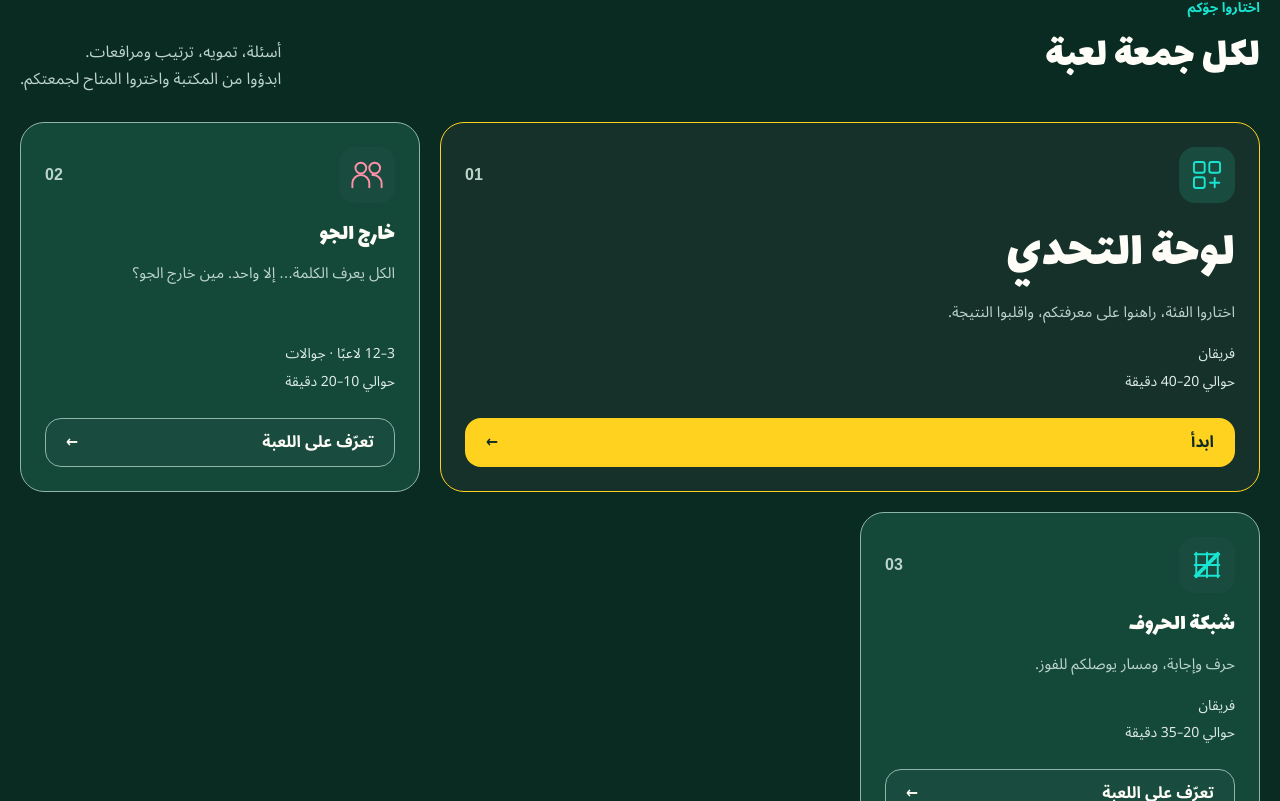
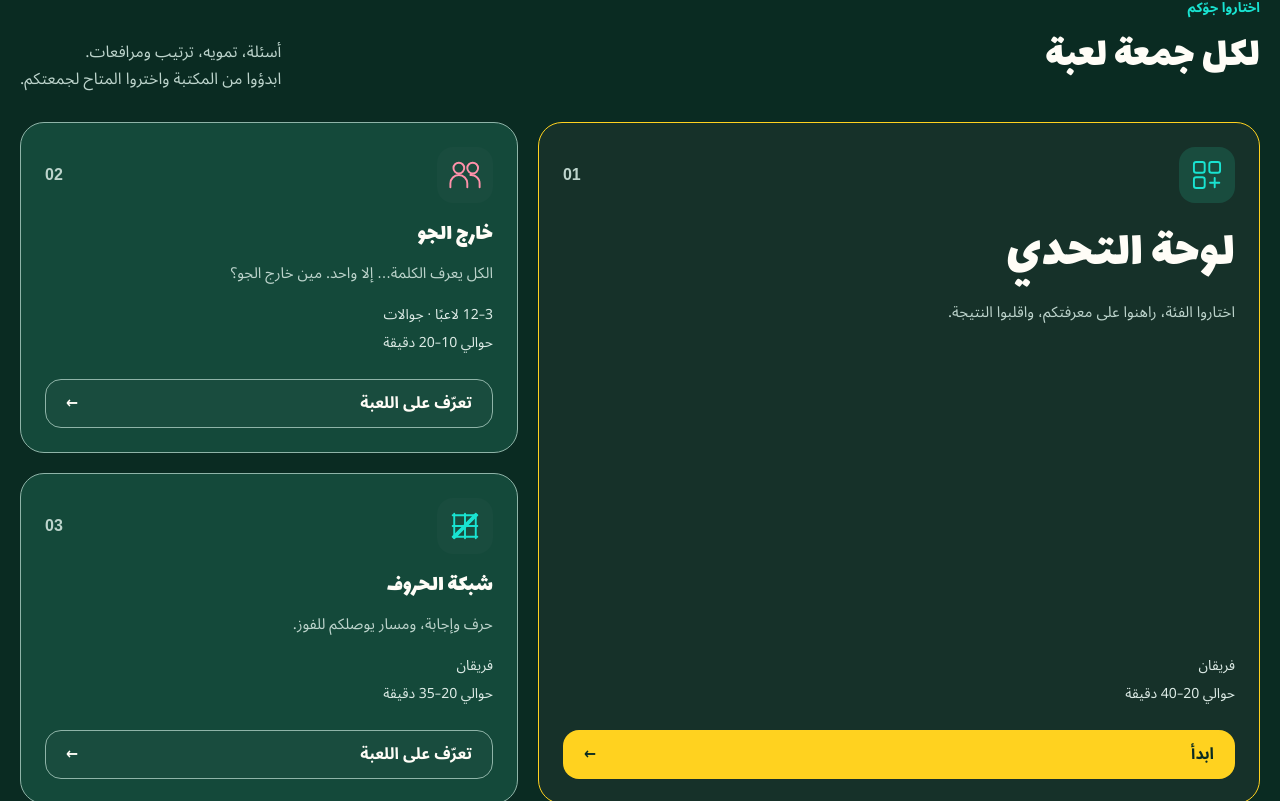
Before and after one commit to 7assan-0/quddam, a Next.js app in the folder qalba-platform/: page / in a window 1280 px wide. Shown: the part 799-1600 px from the top of the page. Built offline with nearby package versions, Linux system fonts and the light colour scheme; no server answers.

Commit message:
ui: balance featured cards and improve mobile host/room presentation

```diff
--- a/qalba-platform/src/styles/quddam.css
+++ b/qalba-platform/src/styles/quddam.css
@@ -195,21 +195,25 @@ h1,h2,h3,.quddam-brand { font-family:var(--font-display); font-weight:400; }
 .night-next-button{width:min(100%,420px);min-height:60px;background:var(--color-accent-gold);color:var(--neutral-900)}
 
 /* Front page: one featured game and optional deeper discovery. */
-.quddam-featured-games .game-card-hero{grid-column:span 2;border-color:var(--color-accent-gold);background:var(--neutral-800)}
+.quddam-featured-games{grid-template-columns:minmax(0,1.45fr) minmax(0,1fr);grid-template-rows:repeat(2,minmax(0,1fr))}
+.quddam-featured-games .game-card-hero{grid-column:1;grid-row:1/span 2;border-color:var(--color-accent-gold);background:var(--neutral-800)}
+.quddam-featured-games>.game-card:nth-child(2){grid-column:2;grid-row:1}
+.quddam-featured-games>.game-card:nth-child(3){grid-column:2;grid-row:2}
 .game-card-hero .game-card-copy :is(h2,h3){font-size:clamp(2rem,4vw,3.2rem)}.game-card-hero .btn-primary,.game-card-hero .btn-secondary{background:var(--color-accent-gold);color:var(--neutral-900);border-color:transparent}
 .more-games{margin-block:var(--space-5) var(--space-8)}.more-games>summary{cursor:pointer;display:flex;align-items:center;min-height:48px;font-weight:700;padding:12px 16px;border:1px solid var(--line);border-radius:var(--radius-md)}.more-games[open]>summary{margin-bottom:var(--space-4)}
-@media(max-width:700px){.quddam-featured-games{grid-template-columns:1fr}.quddam-featured-games .game-card-hero{grid-column:auto}}
+@media(max-width:700px){.quddam-featured-games{grid-template-columns:minmax(0,1fr);grid-template-rows:auto}.quddam-featured-games>.game-card{grid-column:auto!important;grid-row:auto!important}}
 
 /* Six board categories visible at once on phones (3 x 2, no horizontal scroll). */
 @media(max-width:650px){
 .host-game .board-grid{display:grid;grid-template-columns:repeat(3,minmax(0,1fr));overflow-x:visible;padding-bottom:0;gap:8px}
 .host-game .board-column{min-width:0;grid-template-columns:repeat(2,minmax(0,1fr));grid-auto-rows:minmax(44px,auto);gap:3px}
-.host-game .board-column h3{font-size:clamp(.75rem,2.8vw,1rem);line-height:1.35;min-height:48px;overflow-wrap:anywhere;padding:4px}
+.host-game .board-column h3{font-size:clamp(13px,3.6vw,1rem);line-height:1.35;min-height:48px;overflow-wrap:anywhere;padding:4px}
 .host-game .board-cell{min-width:0;min-height:44px;font-size:clamp(.85rem,3.3vw,1.2rem);padding:2px}
-.host-game .team-score{min-width:0;gap:5px;padding:8px;flex-wrap:wrap}
-.host-game .team-score>div{min-width:0;flex:1 1 60%;overflow:hidden}
-.host-game .team-score strong{display:-webkit-box;-webkit-box-orient:vertical;-webkit-line-clamp:2;line-clamp:2;overflow:hidden;overflow-wrap:normal;word-break:normal;line-height:1.4}
-.host-game .team-score b{font-size:1.5rem}
+.host-game .team-score{display:grid;grid-template-columns:20px minmax(0,1fr);align-content:start;align-items:start;min-width:0;gap:5px;padding:8px}
+.host-game .team-score>.team-marker{grid-column:1;grid-row:1;width:20px;height:20px}
+.host-game .team-score>div{grid-column:2;grid-row:1;min-width:0;width:100%;overflow:visible}
+.host-game .team-score strong{display:-webkit-box;-webkit-box-orient:vertical;-webkit-line-clamp:2;line-clamp:2;overflow:hidden;overflow-wrap:normal;word-break:normal;line-height:1.4;white-space:normal;text-overflow:clip}
+.host-game .team-score b{grid-column:1/-1;grid-row:2;justify-self:end;margin:0;font-size:1.5rem}
 }
 
 .shilla-team-dot{display:inline-block;vertical-align:middle;width:14px;height:14px;border-radius:50%;margin-inline-end:6px;border:2px solid var(--color-bg)}.shilla-team-dot-a{background:var(--team-a)}.shilla-team-dot-b{background:var(--team-b)}
@@ -222,3 +226,9 @@ body:has(.night-champion) .night-dashboard>.page-title,
 body:has(.night-champion) .night-dashboard>.panel:has([data-testid="night-games"]),
 body:has(.night-champion) .night-results-fold{display:none}
 }
+
+/* Status and affordance fixes scoped to the related pages. */
+.room-restoring{display:flex;align-items:center;gap:var(--space-3);min-height:48px;color:var(--neutral-200)}
+.room-restoring .ui-skeleton{display:block;width:32px;height:32px;flex:none;border-radius:50%}
+.night-setup-rules{margin-block:var(--space-2) var(--space-4);padding-inline-start:var(--space-6);color:var(--neutral-200)}
+.night-setup-rules li{margin-block:var(--space-1)}
```
